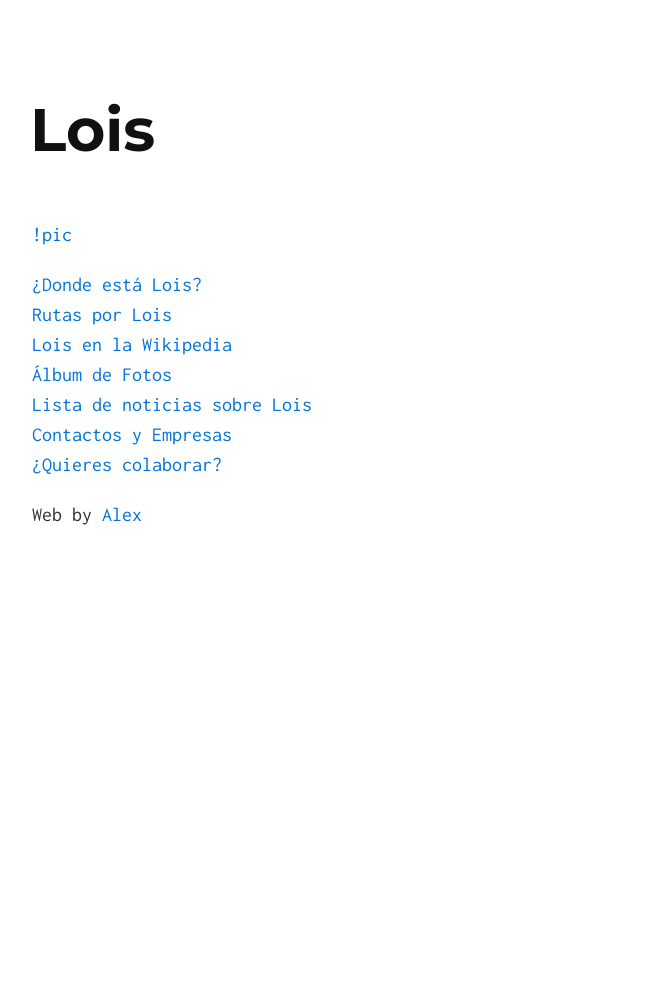
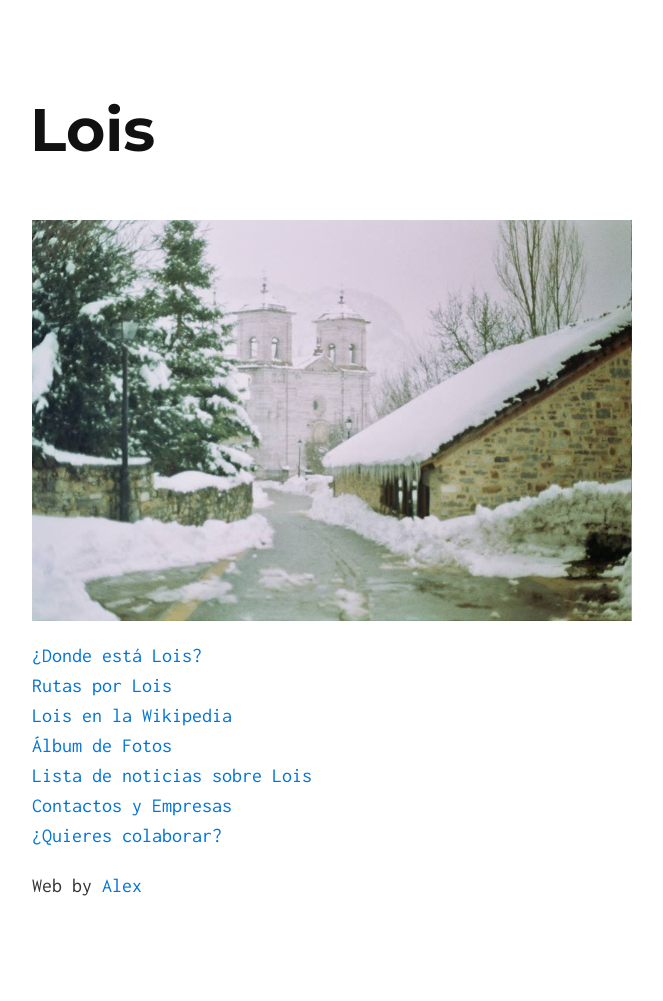
Before and after one commit to Loispueblo/lois.com, a Jekyll site: the page built from index.md, in a window 1280 px wide. Shown: the whole page, without its empty margins (308-971 px from the left). Built offline with Jekyll 4.4.1, drawn with Linux system fonts in a browser that asks for light colours; before the commit the page ends 900 px from its top, so only the background shows below that.

Commit message:
Update index.md

```diff
--- a/index.md
+++ b/index.md
@@ -1,7 +1,7 @@
 ---
 layout: default
 ---
-[!pic](http://loispueblo.github.io/loiss.jpg)
+![pic](http://loispueblo.github.io/loiss.jpg)
 
 [¿Donde está Lois?](https://www.google.es/maps/place/24991+Lois,+Le%C3%B3n/@42.9841004,-5.1514912,16z/data=!3m1!4b1!4m5!3m4!1s0xd37d3fe5ffeed05:0x1567be6f6a50a252!8m2!3d42.9838173!4d-5.1467905)
 [Rutas por Lois](https://es.wikiloc.com/rutas/senderismo/espana/castilla-y-leon/lois)
```
